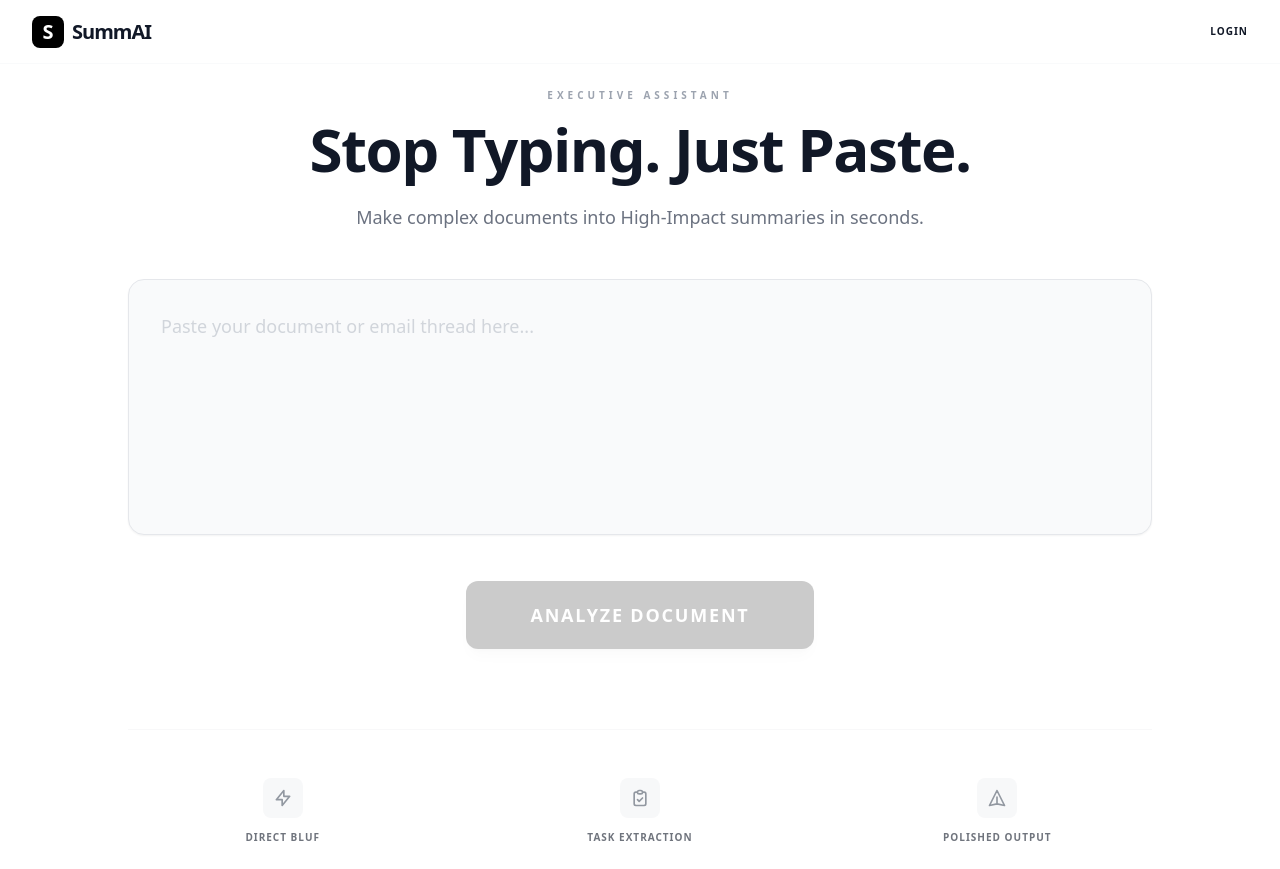
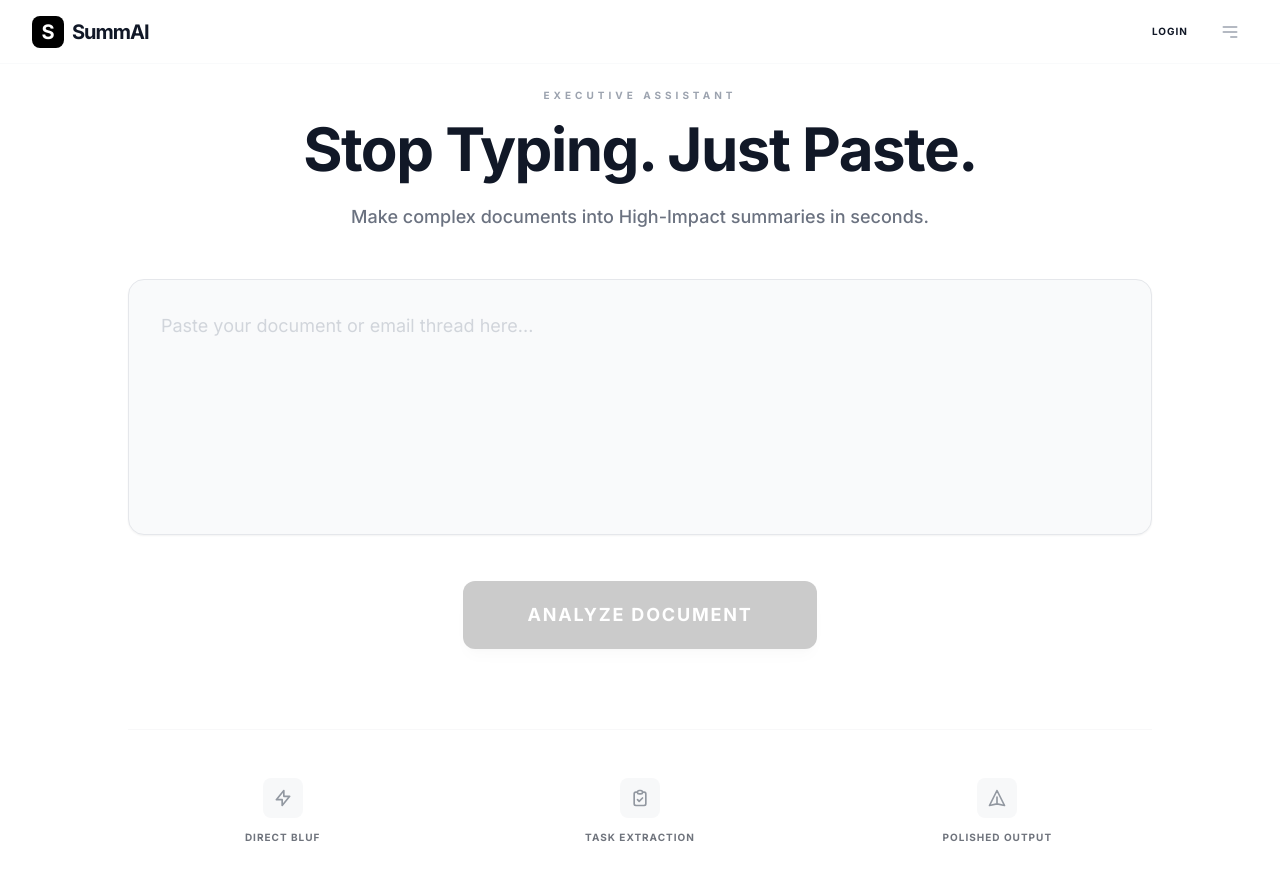
Before and after one commit to kimtaewoo371/SummAI, a React (Vite) app: page / in a window 1280 px wide. Built offline with nearby package versions, Linux system fonts and the light colour scheme; no server answers.

Commit message:
fixed version app

```diff
--- a/App.tsx
+++ b/App.tsx
@@ -1,7 +1,7 @@
 import React, { useState, useEffect } from 'react';
 import { PayPalScriptProvider } from "@paypal/react-paypal-js";
 
-// 1. Types & Services (경로 확인 필수)
+// 1. Types & Services
 import { AppStep, AnalysisResult, UserState } from './types';
 import { analyzeText } from './services/geminiService';
 import {
@@ -18,7 +18,7 @@
 import RechargePage from './components/RechargePage';
 import PaymentPage from './components/PaymentPage';
 
-// 3. Provider (당신의 폴더명 구조 반영)
+// 3. Provider
 import { useSupabase } from './components/providers.tsx/SupabaseProvider';
 
 const ANONYMOUS_DAILY_LIMIT = 10;
@@ -26,12 +26,11 @@
 const App: React.FC = () => {
   const { client, isReady } = useSupabase();
 
-  // State Management
   const [step, setStep] = useState<AppStep>('input');
   const [input, setInput] = useState<string>('');
   const [result, setResult] = useState<AnalysisResult | null>(null);
   const [error, setError] = useState<string | null>(null);
-  const [loading, setLoading] = useState<boolean>(true); // 초기 진입 로딩
+  const [loading, setLoading] = useState<boolean>(true); // 초기 로딩
 
   const [user, setUser] = useState<UserState>({
     isLoggedIn: false,
@@ -39,7 +38,6 @@
     isPro: false
   });
 
-  // PayPal Configuration
   const paypalOptions = {
     clientId: import.meta.env.VITE_PAYPAL_CLIENT_ID || "",
     currency: "USD",
@@ -47,18 +45,14 @@
     vault: true,
   };
 
-  // 🔥 무한 로딩 해결 및 세션 초기화 로직
+  // 🔥 핵심: UI를 막지 않는 방어적 인증 로직
   useEffect(() => {
     let isMounted = true;
-
     const initAuth = async () => {
-      // Supabase 클라이언트가 준비될 때까지 대기
-      if (!isReady || !client) return;
+      if (!isReady || !client) return; // 준비 안됐으면 리턴 (나중에 다시 실행됨)
 
       try {
-        const { data: { session }, error: sessionError } = await client.auth.getSession();
-        if (sessionError) throw sessionError;
-
+        const { data: { session } } = await client.auth.getSession();
         if (session && isMounted) {
           const profile = await getProfile(client, session.user.id);
           setUser({
@@ -70,14 +64,13 @@
           });
         }
       } catch (err) {
-        console.error('Auth Init Error:', err);
+        console.error('Auth Error:', err);
       } finally {
-        if (isMounted) setLoading(false); // 무조건 로딩 해제
+        if (isMounted) setLoading(false); // 로딩 해제 핵심
       }
     };
 
     initAuth();
-
     return () => { isMounted = false; };
   }, [isReady, client]);
 
@@ -87,11 +80,9 @@
     setInput(text);
     setStep('processing');
     setError(null);
-
     try {
-      const analysisResult = await analyzeText(client, text);
-      setResult(analysisResult);
-
+      const res = await analyzeText(client, text);
+      setResult(res);
       if (user.userId) {
         await incrementUsageCount(client, user.userId);
         const updated = await getProfile(client, user.userId);
@@ -99,44 +90,28 @@
       }
       setStep('result');
     } catch (err: any) {
-      if (err.message === 'ANONYMOUS_LIMIT_EXCEEDED') {
-        setStep('recharge');
-      } else {
-        setError(err.message || 'Error occurred');
-        setStep('input');
-      }
+      if (err.message === 'ANONYMOUS_LIMIT_EXCEEDED') setStep('recharge');
+      else { setError(err.message || 'Error'); setStep('input'); }
     }
   };
 
-  const handleLogout = async () => {
-    if (client) {
-      await signOut(client);
-      window.location.reload();
-    }
-  };
+  const handleReset = () => { setStep('input'); setInput(''); setResult(null); setError(null); };
+  const handleLogout = async () => { if (client) { await signOut(client); window.location.reload(); } };
 
-  const handleReset = () => {
-    setStep('input');
-    setResult(null);
-    setError(null);
-  };
-
-  // 렌더링 가드: 시스템 초기 로딩
+  // 초기 시스템 로딩 UI (UI와 동일한 톤앤매너 유지)
   if (loading) {
     return (
-      <div className="min-h-screen flex items-center justify-center bg-white font-sans">
-        <div className="flex flex-col items-center gap-4">
-          <div className="w-8 h-8 border-2 border-gray-100 border-t-black rounded-full animate-spin" />
-          <p className="text-[10px] font-bold tracking-widest text-gray-400 uppercase">System Initializing</p>
-        </div>
+      <div className="min-h-screen flex flex-col items-center justify-center bg-white">
+        <div className="w-10 h-10 border-2 border-gray-100 border-t-black rounded-full animate-spin mb-4" />
+        <p className="text-[10px] font-bold uppercase tracking-widest text-gray-400">Initializing System...</p>
       </div>
     );
   }
 
   return (
     <PayPalScriptProvider options={paypalOptions as any}>
-      <div className="min-h-screen bg-white font-sans text-gray-900">
-        {/* Nav Bar */}
+      <div className="min-h-screen bg-white">
+        {/* Navigation - 원본 디자인 복구 */}
         <nav className="fixed top-0 w-full h-16 border-b border-gray-50 bg-white/80 backdrop-blur-md z-50 flex items-center justify-between px-8">
           <div className="flex items-center gap-2 cursor-pointer" onClick={handleReset}>
             <div className="w-8 h-8 bg-black rounded-lg flex items-center justify-center">
@@ -149,7 +124,7 @@
             {user.isLoggedIn ? (
               <div className="flex items-center gap-4">
                 <span className="text-[10px] font-bold text-gray-400 uppercase tracking-widest">
-                  {user.isPro ? 'PRO' : `FREE: ${user.usageCount}/${ANONYMOUS_DAILY_LIMIT}`}
+                  {user.isPro ? 'PRO PLAN' : `FREE: ${user.usageCount}/${ANONYMOUS_DAILY_LIMIT}`}
                 </span>
                 <button onClick={handleLogout} className="text-[10px] font-bold uppercase tracking-widest hover:text-red-500 transition-colors">
                   Logout
@@ -160,18 +135,26 @@
                 Login
               </button>
             )}
+            <button className="p-2 hover:bg-gray-50 rounded-lg transition-colors">
+              <svg className="w-5 h-5 text-gray-400" fill="none" viewBox="0 0 24 24" stroke="currentColor">
+                <path strokeLinecap="round" strokeLinejoin="round" strokeWidth={2} d="M4 6h16M4 12h16m-7 6h7" />
+              </svg>
+            </button>
           </div>
         </nav>
 
-        {/* Main Content */}
+        {/* Main Routing - 당신의 모든 페이지와 사이드바 복구 */}
         <main className="pt-16">
-          {error && (
-            <div className="fixed top-20 left-1/2 -translate-x-1/2 bg-black text-white px-6 py-2 rounded-full z-50 text-[10px] font-bold uppercase tracking-widest">
-              {error}
-            </div>
+          {step === 'input' && (
+            <>
+              {error && (
+                <div className="fixed top-20 left-1/2 -translate-x-1/2 bg-black text-white px-6 py-2 rounded-full z-50 text-[10px] font-bold uppercase tracking-widest">
+                  {error}
+                </div>
+              )}
+              <Landing onProcess={handleProcess} />
+            </>
           )}
-
-          {step === 'input' && <Landing onProcess={handleProcess} />}
           {step === 'processing' && <Loading />}
           {step === 'result' && result && (
             <ResultView input={input} result={result} onReset={handleReset} />
```
